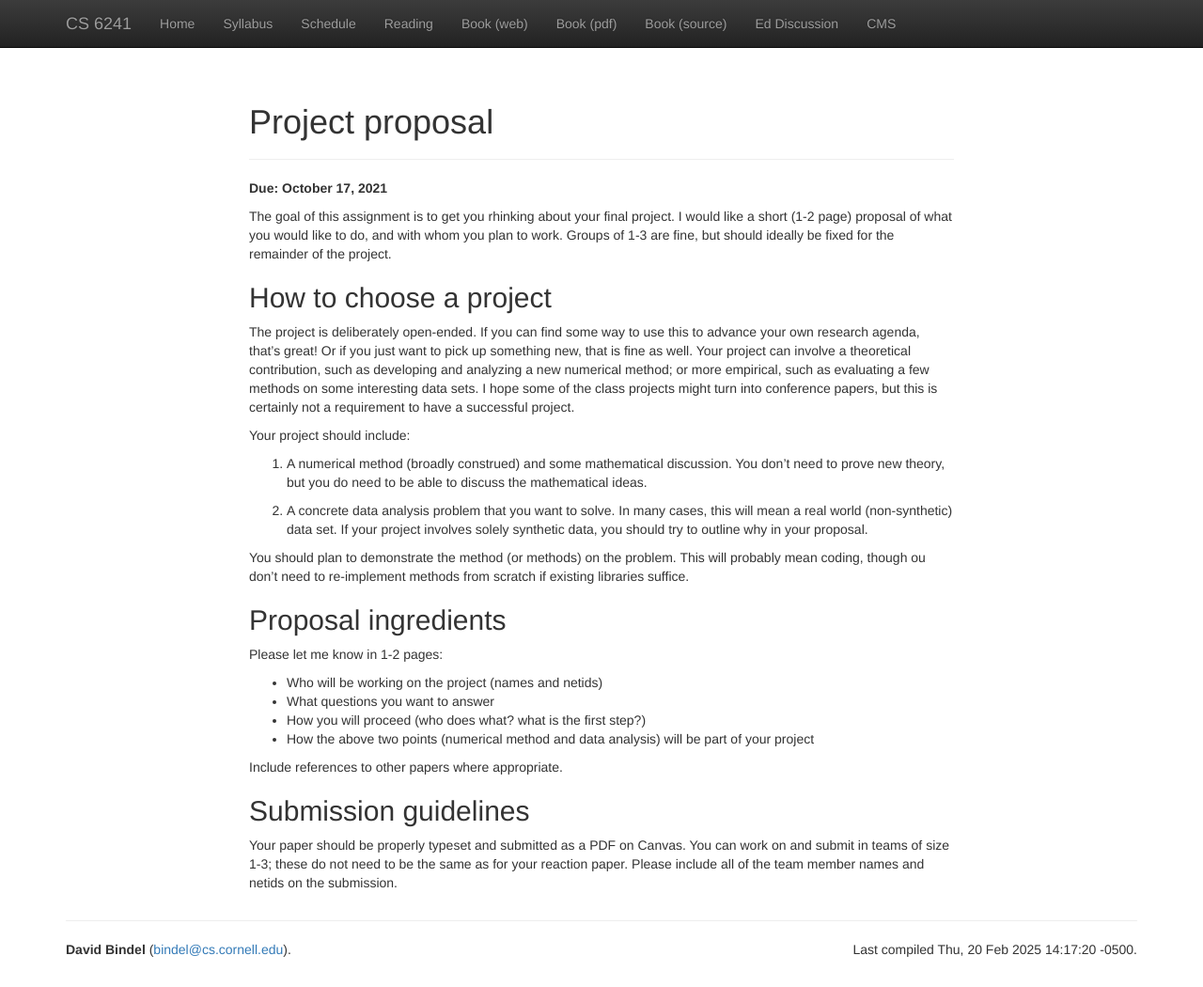
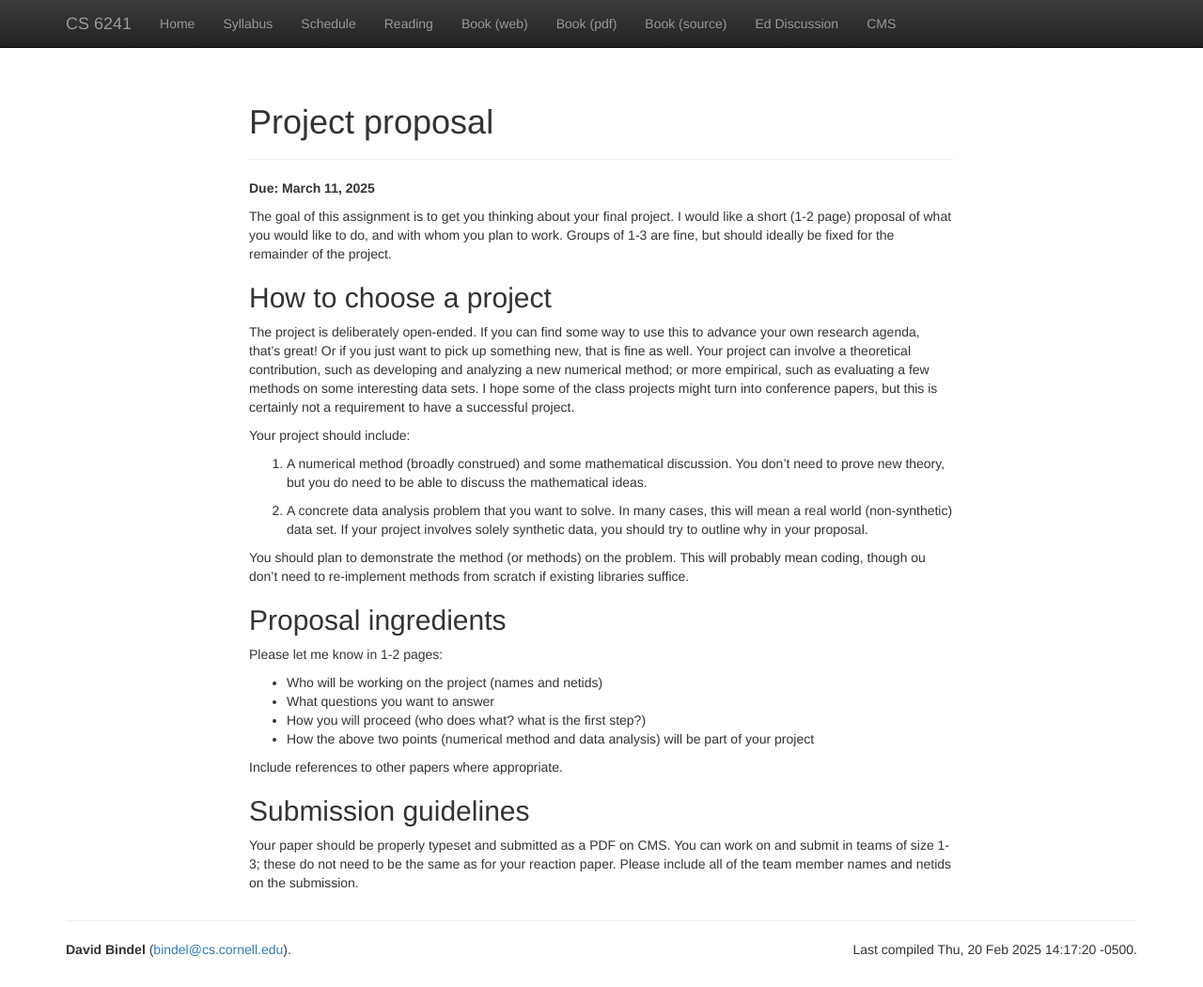
Before and after one commit to dbindel/cs6241-s25, a Jekyll site: the page built from web/hw/project-proposal.md, in a window 1280 px wide and 1050 px high. Shown: the whole window at 94% size. Built offline with Jekyll 4.4.1, drawn with Linux system fonts in a browser that asks for light colours; nearby versions of some CDN libraries.

Commit message:
Add project proposal description.

```diff
--- a/web/hw/project-proposal.md
+++ b/web/hw/project-proposal.md
@@ -3,9 +3,9 @@ title: Project proposal
 layout: main
 ---
 
-**Due: October 17, 2021**
+**Due: March 11, 2025**
 
-The goal of this assignment is to get you rhinking about your final
+The goal of this assignment is to get you thinking about your final
 project.  I would like a short (1-2 page) proposal of what you would
 like to do, and with whom you plan to work.  Groups of 1-3 are fine,
 but should ideally be fixed for the remainder of the project.
@@ -51,6 +51,6 @@ Include references to other papers where appropriate.
 ## Submission guidelines
 
 Your paper should be properly typeset and submitted as a PDF on
-Canvas.  You can work on and submit in teams of size 1-3; these do not
+CMS.  You can work on and submit in teams of size 1-3; these do not
 need to be the same as for your reaction paper.  Please include all of
 the team member names and netids on the submission.
```
